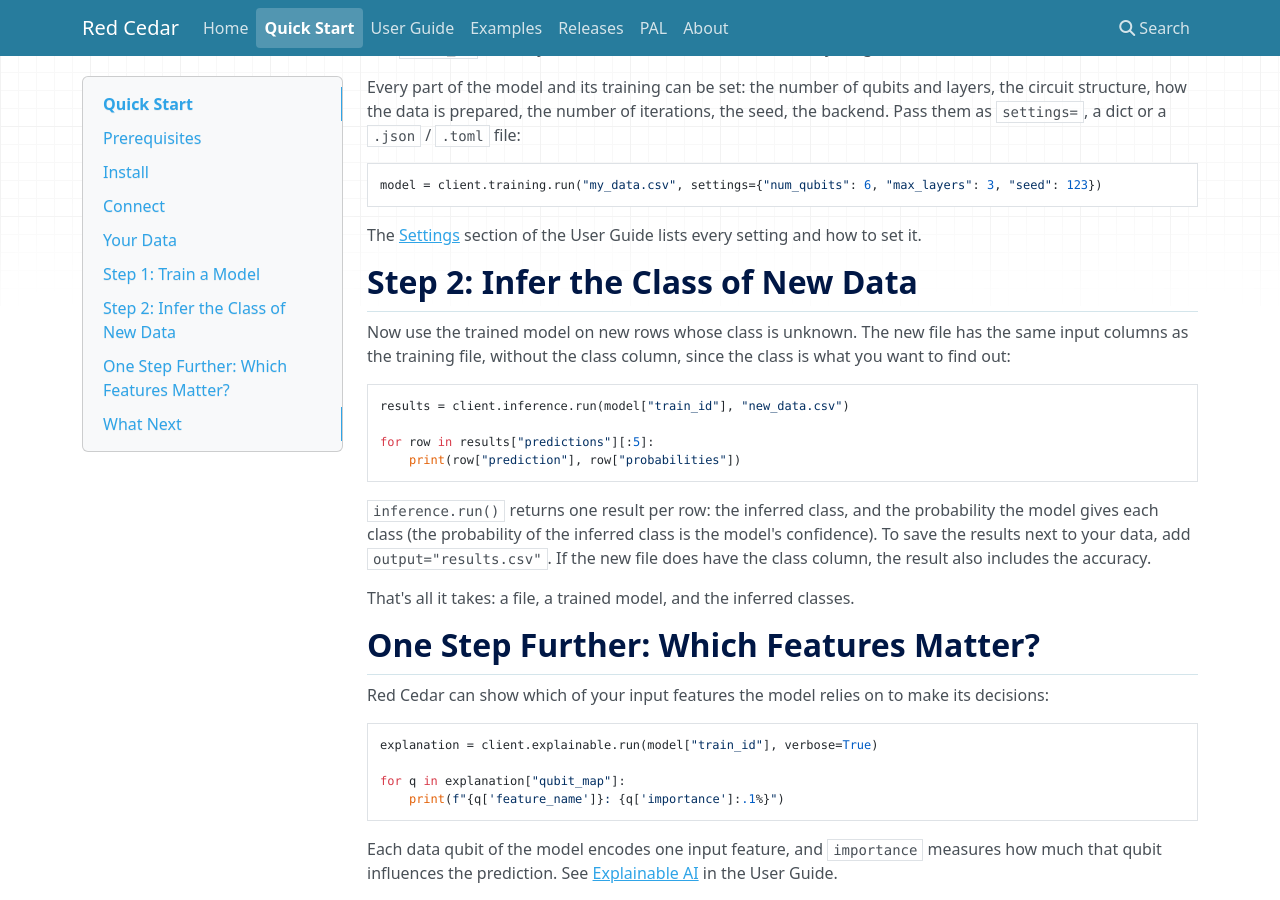
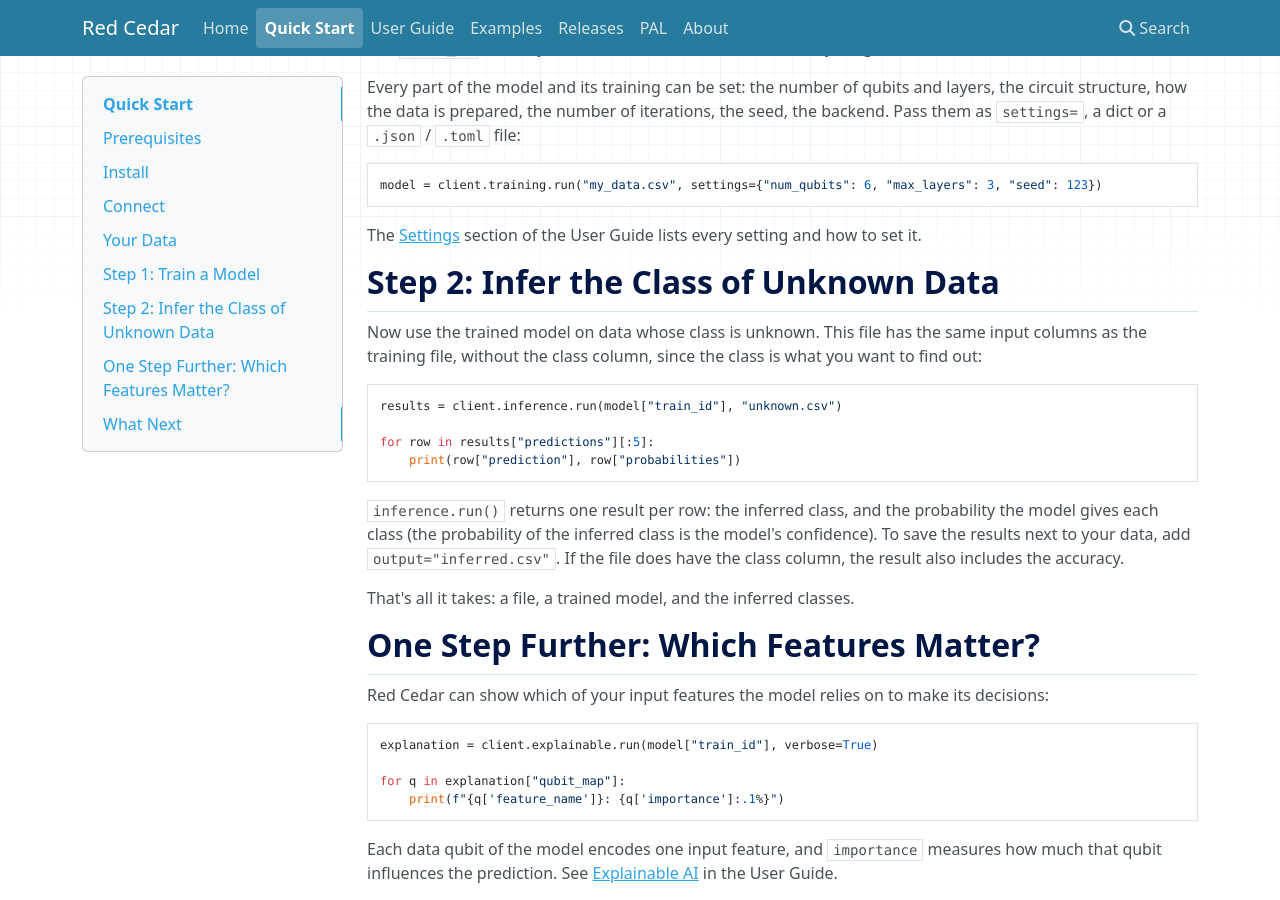
Before and after one commit to coherent-computing/redcedar, an MkDocs documentation site: the page built from doc/docs/quick_start.md, in a window 1280 px wide and 900 px high, scrolled down 1746 px. Built offline with MkDocs 1.6.1, drawn with Linux system fonts in a browser that asks for light colours; nearby versions of some CDN libraries.

Commit message:
Quick Start page: Step 2 infers the class of unknown data
Co-Authored-By: Claude Opus 5.5 <noreply@anthropic.com>

````diff
--- a/doc/docs/quick_start.md
+++ b/doc/docs/quick_start.md
@@ -95,13 +95,13 @@ model = client.training.run("my_data.csv", settings={"num_qubits": 6, "max_layer
 
 The [Settings](user_guide.md#settings) section of the User Guide lists every setting and how to set it.
 
-## Step 2: Infer the Class of New Data
+## Step 2: Infer the Class of Unknown Data
 
-Now use the trained model on new rows whose class is unknown. The new file has the same input columns as the
-training file, without the class column, since the class is what you want to find out:
+Now use the trained model on data whose class is unknown. This file has the same input columns as the training
+file, without the class column, since the class is what you want to find out:
 
 ```python
-results = client.inference.run(model["train_id"], "new_data.csv")
+results = client.inference.run(model["train_id"], "unknown.csv")
 
 for row in results["predictions"][:5]:
     print(row["prediction"], row["probabilities"])
@@ -109,7 +109,7 @@ for row in results["predictions"][:5]:
 
 `inference.run()` returns one result per row: the inferred class, and the probability the model gives each
 class (the probability of the inferred class is the model's confidence). To save the results next to your data,
-add `output="results.csv"`. If the new file does have the class column, the result also includes the accuracy.
+add `output="inferred.csv"`. If the file does have the class column, the result also includes the accuracy.
 
 That's all it takes: a file, a trained model, and the inferred classes.
 
````
